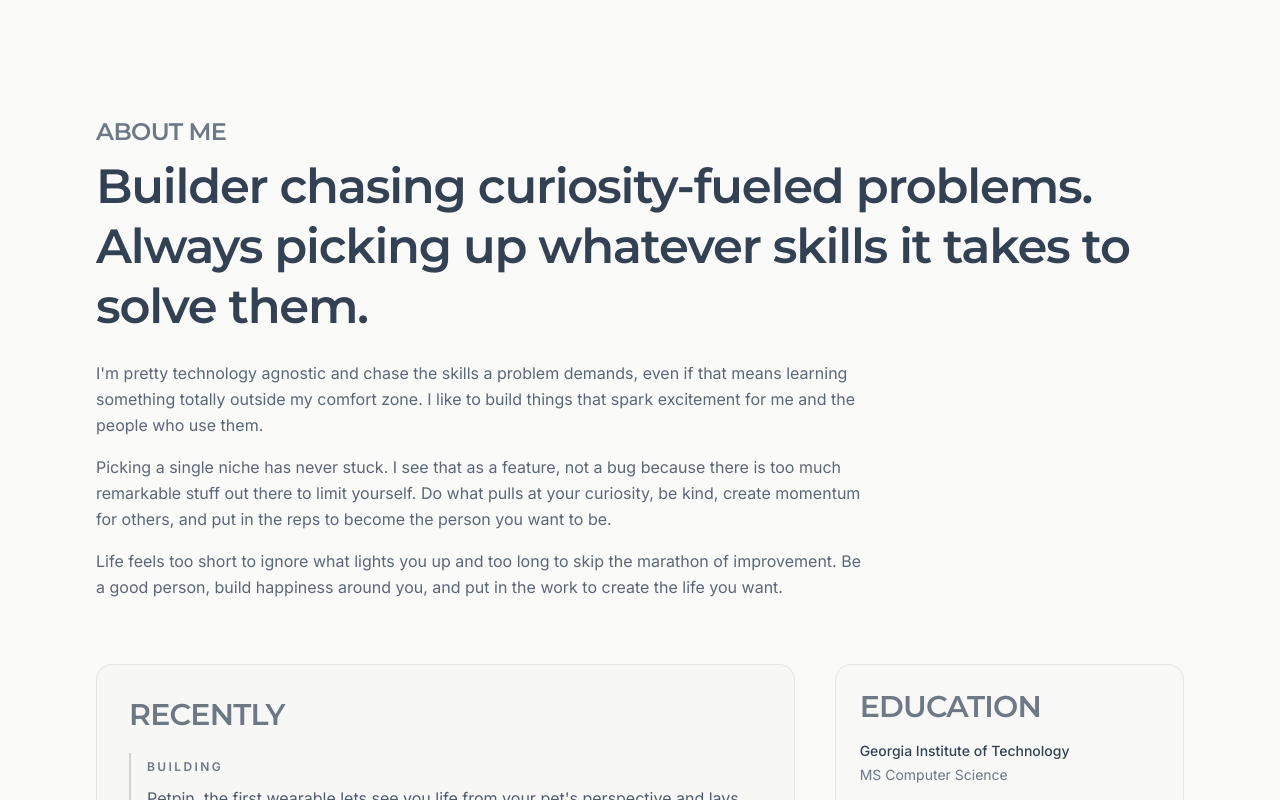
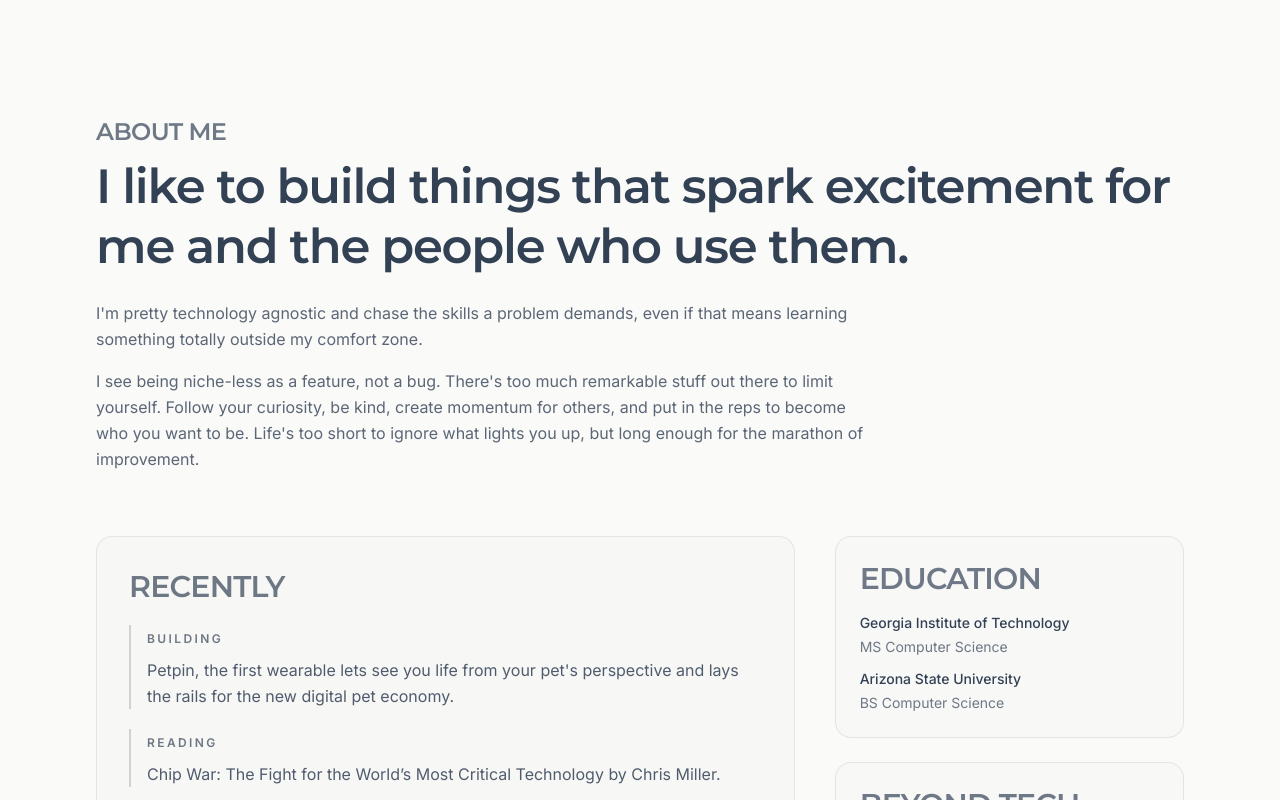
Before and after one commit to yashbhal/portfolio-web, a Next.js app: page / in a window 1280 px wide. Shown: the part 780-1580 px from the top of the page. Built offline with nearby package versions, Linux system fonts and the light colour scheme.

Commit message:
some more text edits

```diff
--- a/app/components/AboutSection.tsx
+++ b/app/components/AboutSection.tsx
@@ -13,10 +13,8 @@ export const AboutSection = () => {
                 </h4>
                 <h2 className="text-3xl md:text-4xl font-heading font-bold leading-tight text-base-content">
                   <span className="block">
-                    Builder chasing curiosity-fueled problems.
-                  </span>
-                  <span className="block">
-                    Always picking up whatever skills it takes to solve them.
+                    I like to build things that spark excitement for me and the
+                    people who use them.
                   </span>
                 </h2>
               </div>
@@ -25,21 +23,10 @@ export const AboutSection = () => {
                 <p className="text-base leading-relaxed">
                   I&apos;m pretty technology agnostic and chase the skills a
                   problem demands, even if that means learning something totally
-                  outside my comfort zone. I like to build things that spark
-                  excitement for me and the people who use them.
+                  outside my comfort zone.
                 </p>
                 <p className="text-base leading-relaxed">
-                  Picking a single niche has never stuck. I see that as a
-                  feature, not a bug because there is too much remarkable stuff
-                  out there to limit yourself. Do what pulls at your curiosity,
-                  be kind, create momentum for others, and put in the reps to
-                  become the person you want to be.
-                </p>
-                <p className="text-base leading-relaxed">
-                  Life feels too short to ignore what lights you up and too long
-                  to skip the marathon of improvement. Be a good person, build
-                  happiness around you, and put in the work to create the life
-                  you want.
+I see being niche-less as a feature, not a bug. There's too much remarkable stuff out there to limit yourself. Follow your curiosity, be kind, create momentum for others, and put in the reps to become who you want to be. Life's too short to ignore what lights you up, but long enough for the marathon of improvement.
                 </p>
               </div>
             </div>
--- a/app/components/HeroSection.tsx
+++ b/app/components/HeroSection.tsx
@@ -15,7 +15,7 @@ export const HeroSection = () => {
             </div>
 
             <p className="max-w-xl text-base md:text-lg text-base-content/80">
-I learn whatever I need to fast to build what gets me excited. Now, I'm hunting for my next opportunity towards creating something generational.
+I learn whatever is needed to build what gets me excited. Now, I'm hunting for my next opportunity towards creating something generational.
             </p>
 
             <div className="flex flex-col gap-3 pt-2 sm:flex-row sm:items-center">
```
